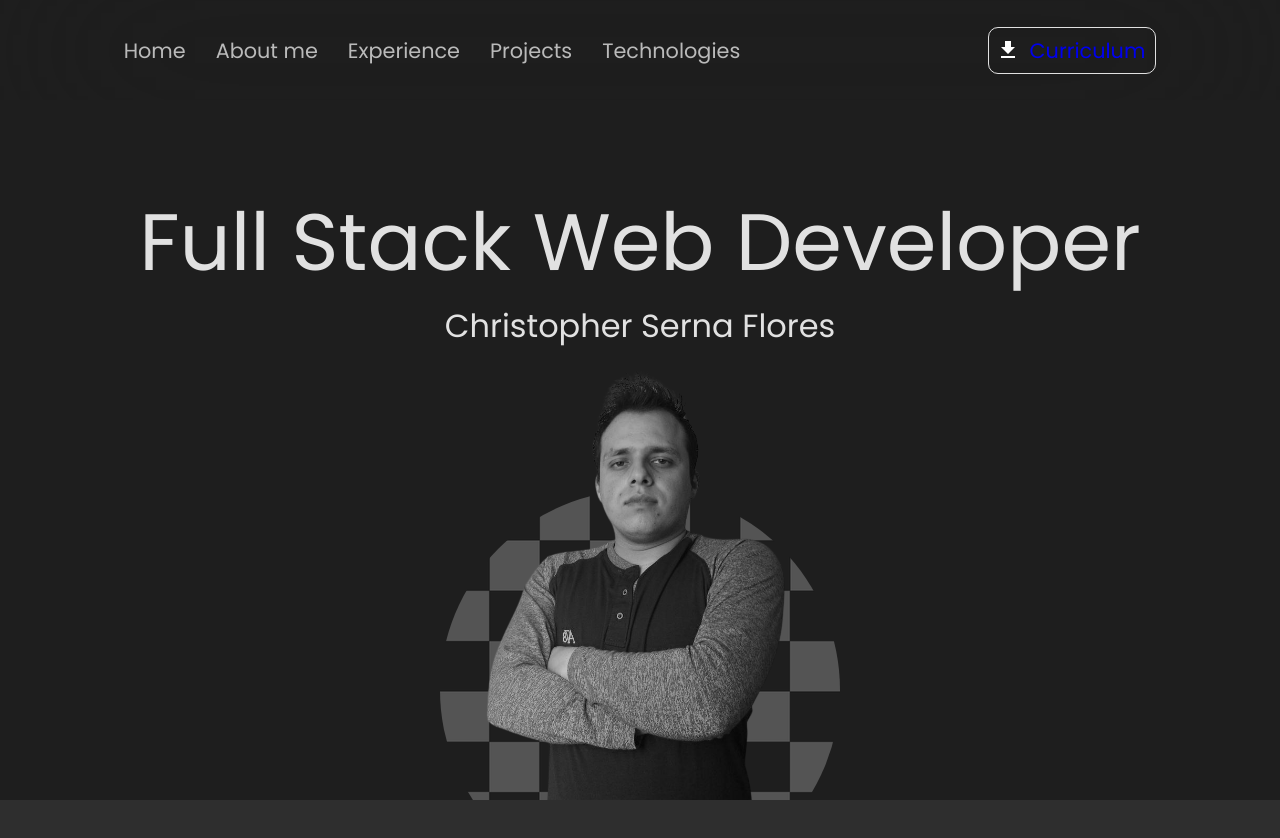
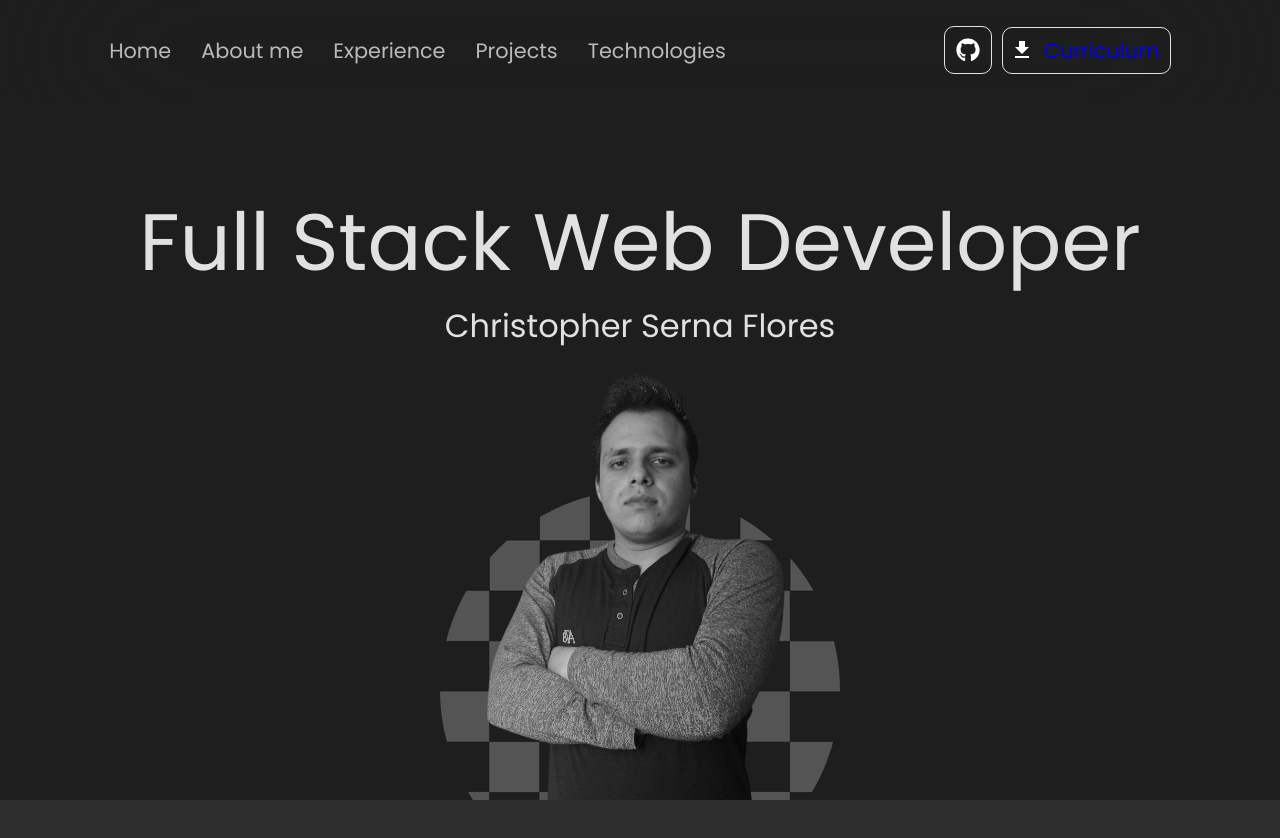
Before and after one commit to ChristopherSF/ChristopherSF.github.io, a React (Vite) app: page / in a window 1280 px wide. Shown: the top 838 px of the page. Built offline with nearby package versions, Linux system fonts and the light colour scheme; a web font is replaced by a local one.

Commit message:
GITHUB BUTTON

```diff
--- a/src/components/menu/menu.component.jsx
+++ b/src/components/menu/menu.component.jsx
@@ -1,5 +1,6 @@
 import './menu.style.scss'
 import { MdDownload, MdList } from 'react-icons/md';
+import { FaGithub } from 'react-icons/fa';
 
 import { useEffect, useRef, useState } from 'react';
 
@@ -49,10 +50,17 @@ function Menu() {
                 <a href="#projects" className="menu__container_list-item">Projects</a>
                 <a href="#technologies" className="menu__container_list-item">Technologies</a>
             </div>
-            <a className="menu__container_download-cv" href="https://drive.google.com/file/d/1VVc_YqCb1bfZXN3Kj08RWWN352mtlcgg/view?usp=drive_link" target='_blank'>
-                <MdDownload size={24} color="white" />
-                Curriculum
-            </a>
+
+            <div className="menu__container_info">
+                <a className="menu__container_info_github" href="https://github.com/ChristopherSF">
+                    <FaGithub size={24} color="white" />
+                </a>
+                <a className="menu__container_info_download-cv" href="https://drive.google.com/file/d/1VVc_YqCb1bfZXN3Kj08RWWN352mtlcgg/view?usp=drive_link">
+                    <MdDownload size={24} color="white" />
+                    Curriculum
+                </a>
+            </div>
+
 
         </nav>
     )
--- a/src/components/menu/menu.style.scss
+++ b/src/components/menu/menu.style.scss
@@ -40,7 +40,33 @@
 
     }
 
-    .menu__container_download-cv {
+    .menu__container_info {
+
+        display: flex;
+        align-items: center;
+        justify-content: center;
+        flex-direction: row;
+        gap: 10px;
+
+        .menu__container_info_github {
+
+            display: flex;
+            align-items: center;
+            justify-content: center;
+
+            border: 1px solid var(--text-color);
+            border-radius: 10px;
+            padding: 11px;
+
+            transition: 0.2s ease-in-out;
+            cursor: pointer;
+
+            &:hover {
+                background-color: var(--hover-background);
+            }
+        }
+
+        .menu__container_info_download-cv {
             display: flex;
             align-items: center;
             justify-content: center;
@@ -64,6 +90,8 @@
                 background-color: var(--hover-background);
             }
         }
+    }
+
 }
 
 /* DESKTOP */
```
Lines whose indentation alone changed are shown as unchanged.
